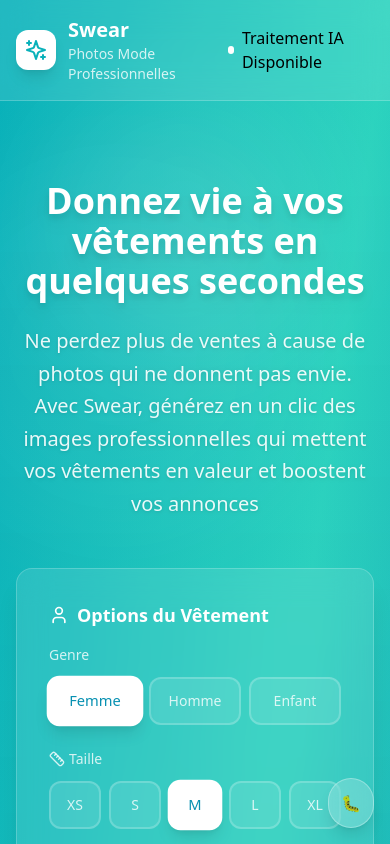
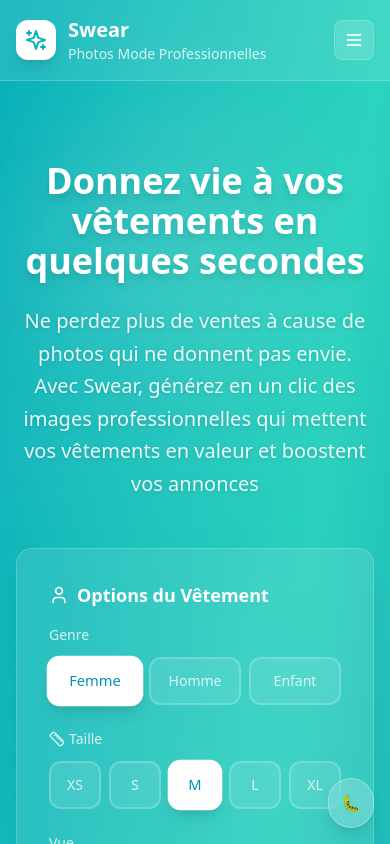
Before and after one commit to theobarbier16-gif/Swear2, a React (Vite) app: page / in a window 390 px wide. Shown: the top 844 px of the page. Built offline with nearby package versions, Linux system fonts and the light colour scheme.

Commit message:
Supprimer indicateur IA et ajouter menu mobile

```diff
--- a/src/components/Header.tsx
+++ b/src/components/Header.tsx
@@ -1,7 +1,9 @@
-import React from 'react';
-import { Sparkles, User } from 'lucide-react';
+import React, { useState } from 'react';
+import { Sparkles, User, Menu, X } from 'lucide-react';
 
 const Header: React.FC = () => {
+  const [isMobileMenuOpen, setIsMobileMenuOpen] = useState(false);
+
   return (
     <header className="bg-white/10 backdrop-blur-lg border-b border-white/20 sticky top-0 z-50">
       <div className="container mx-auto px-4 py-4 max-w-6xl">
@@ -17,7 +19,7 @@ const Header: React.FC = () => {
           </div>
 
           <div className="flex items-center space-x-6">
-            {/* Navigation Links - Hidden on mobile */}
+            {/* Desktop Navigation */}
             <nav className="hidden md:flex items-center space-x-6 text-sm text-white/80">
               <a
                 href="#contact"
@@ -37,13 +39,48 @@ const Header: React.FC = () => {
               </button>
             </nav>
 
-            {/* Status indicator */}
-            <span className="flex items-center">
-              <div className="w-2 h-2 bg-white rounded-full mr-2 animate-pulse"></div>
-              Traitement IA Disponible
-            </span>
+            {/* Mobile Menu Button */}
+            <button
+              onClick={() => setIsMobileMenuOpen(!isMobileMenuOpen)}
+              className="md:hidden flex items-center justify-center w-10 h-10 bg-white/10 backdrop-blur-lg rounded-lg border border-white/20 hover:bg-white/20 transition-colors duration-200"
+            >
+              {isMobileMenuOpen ? (
+                <X className="w-5 h-5 text-white" />
+              ) : (
+                <Menu className="w-5 h-5 text-white" />
+              )}
+            </button>
           </div>
         </div>
+
+        {/* Mobile Menu */}
+        {isMobileMenuOpen && (
+          <div className="md:hidden mt-4 py-4 border-t border-white/20">
+            <nav className="flex flex-col space-y-4">
+              <a
+                href="#contact"
+                className="text-white/80 hover:text-white transition-colors duration-200 py-2 px-4 rounded-lg hover:bg-white/10"
+                onClick={() => setIsMobileMenuOpen(false)}
+              >
+                Contact
+              </a>
+              <a
+                href="#prix"
+                className="text-white/80 hover:text-white transition-colors duration-200 py-2 px-4 rounded-lg hover:bg-white/10"
+                onClick={() => setIsMobileMenuOpen(false)}
+              >
+                Prix
+              </a>
+              <button
+                className="flex items-center text-white/80 hover:text-white transition-colors duration-200 bg-white/10 backdrop-blur-lg px-4 py-2 rounded-lg border border-white/20 hover:bg-white/20 text-left"
+                onClick={() => setIsMobileMenuOpen(false)}
+              >
+                <User className="w-4 h-4 mr-2" />
+                Connexion
+              </button>
+            </nav>
+          </div>
+        )}
       </div>
     </header>
   );
```
